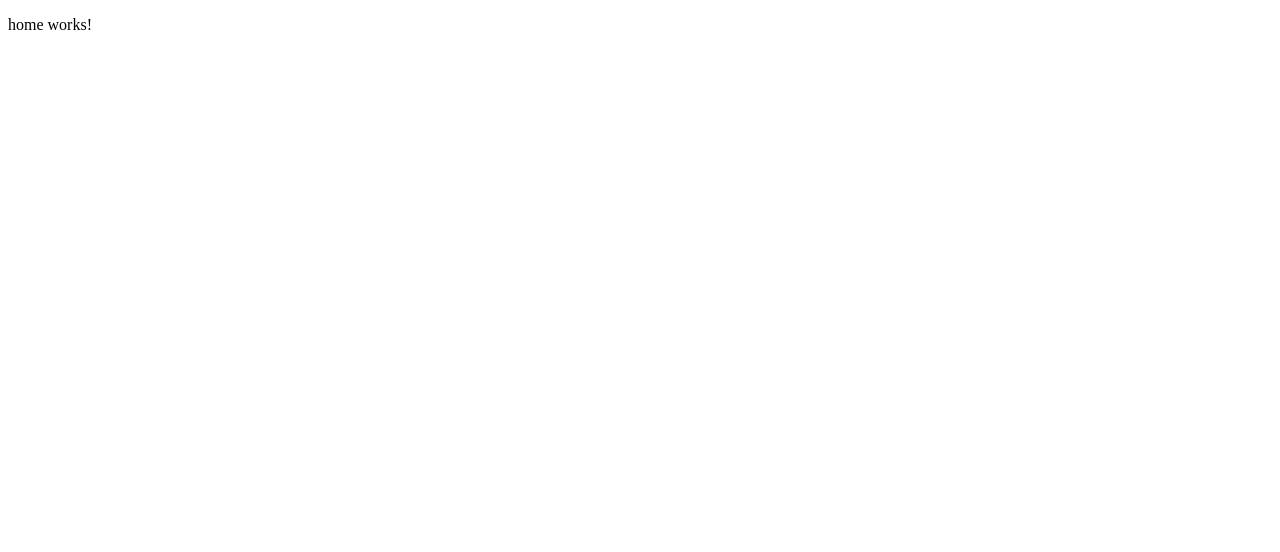
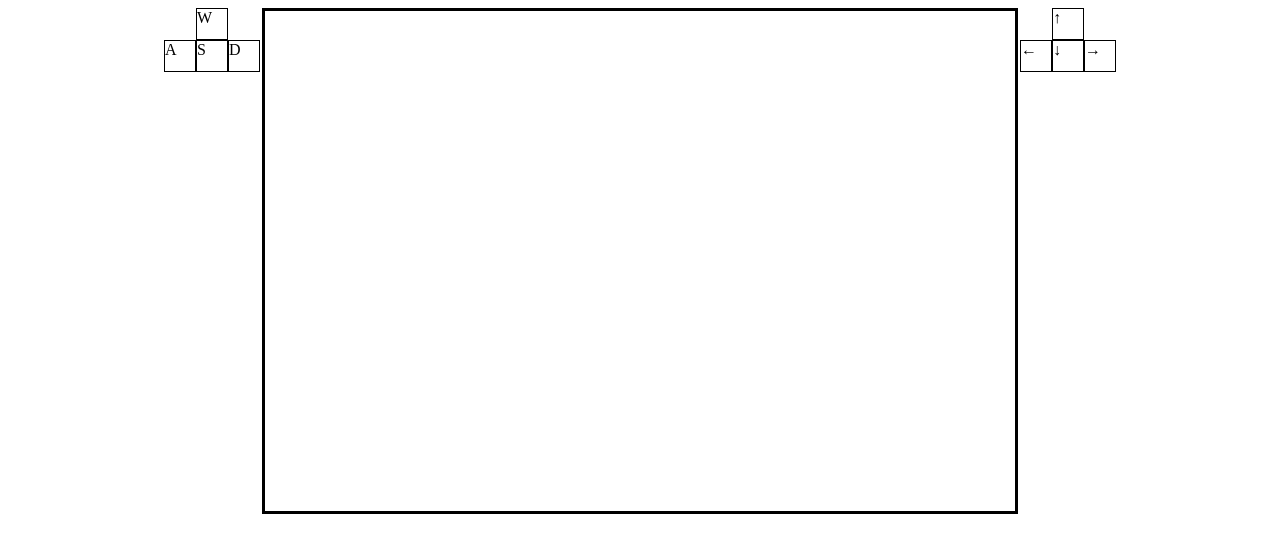
Before and after one commit to alunos8a/doce-e-salgado, an Angular app: page /game in a window 1280 px wide. Shown: the top 552 px of the page. Built offline with nearby package versions, Linux system fonts and the light colour scheme.

Commit message:
Feature: movimento no eixo X - inicio

```diff
--- a/src/app/app-routing.module.ts
+++ b/src/app/app-routing.module.ts
@@ -1,10 +1,14 @@
-import { HomeComponent } from './home/home.component';
 import { NgModule } from '@angular/core';
 import { RouterModule, Routes } from '@angular/router';
 
+import { HomeComponent } from './home/home.component';
+
 const routes: Routes = [
   {path: '', component: HomeComponent},
-  {path: 'game', component: HomeComponent},
+  {
+    path: 'game',
+    loadChildren: () => import('./game/game.module').then(m => m.GameModule)
+  },
 ];
 
 @NgModule({
--- a/src/app/app.module.ts
+++ b/src/app/app.module.ts
@@ -4,13 +4,11 @@ import { BrowserModule } from '@angular/platform-browser';
 import { AppRoutingModule } from './app-routing.module';
 import { AppComponent } from './app.component';
 import { HomeComponent } from './home/home.component';
-import { GameComponent } from './game/game.component';
 
 @NgModule({
   declarations: [
     AppComponent,
     HomeComponent,
-    GameComponent
   ],
   imports: [
     BrowserModule,
--- a/src/app/game/game.component.html
+++ /dev/null
@@ -1 +0,0 @@
-<p>game works!</p>
--- a/src/app/game/game.component.ts
+++ /dev/null
@@ -1,15 +0,0 @@
-import { Component, OnInit } from '@angular/core';
-
-@Component({
-  selector: 'app-game',
-  templateUrl: './game.component.html',
-  styleUrls: ['./game.component.css']
-})
-export class GameComponent implements OnInit {
-
-  constructor() { }
-
-  ngOnInit(): void {
-  }
-
-}
--- /dev/null
+++ b/src/app/game/game/game.component.css
@@ -0,0 +1,28 @@
+.container {
+  width: 100%;
+  height: 100%;
+  display: flex;
+  justify-content: center;
+}
+
+.info {
+  width: 100px;
+  height: 100%;
+  display: flex;
+  flex-direction: column;
+}
+
+.teclado {
+  display: flex;
+  justify-content: center;
+}
+.tecla {
+  width: 30px;
+  height: 30px;
+  align-items: center;
+  border: solid 0.5px;
+}
+
+.canvas {
+  border: solid;
+}
--- /dev/null
+++ b/src/app/game/game/game.component.html
@@ -0,0 +1,33 @@
+<div class="container">
+    <div class="info">
+      <div class="teclas">
+        <div class="teclado">
+          <div class="tecla">W</div>
+        </div>
+
+        <div class="teclado">
+          <div class="tecla">A</div>
+          <div class="tecla">S</div>
+          <div class="tecla">D</div>
+        </div>
+      </div>
+    </div>
+
+    <div class="game">
+      <canvas #game class="canvas" width="750" height="500"></canvas>
+    </div>
+
+    <div class="info">
+      <div class="teclas">
+        <div class="teclado">
+          <div class="tecla">&uarr;</div>
+        </div>
+
+        <div class="teclado">
+          <div class="tecla">&larr;</div>
+          <div class="tecla">&darr;</div>
+          <div class="tecla">&rarr;</div>
+        </div>
+      </div>
+    </div>
+  </div>
--- /dev/null
+++ b/src/app/game/game/game.component.ts
@@ -0,0 +1,80 @@
+import { MOVEMENT_KEYS, DIRECTIONS } from './../settings';
+import { Component, ElementRef, HostListener, OnInit, ViewChild } from '@angular/core';
+import { Player } from '../models';
+import { PLAYER_DIMENSION, VELOCITY } from '../settings';
+
+type MovementKeys = {
+  [key: string]: Function;
+}
+
+@Component({
+  selector: 'app-game',
+  templateUrl: './game.component.html',
+  styleUrls: ['./game.component.css']
+})
+export class GameComponent implements OnInit {
+  @HostListener('body:keydown', ['$event']) onKeyDown = (e: any) => {
+    let key = e.key.toLowerCase();
+    this.move(key)
+  }
+
+  @ViewChild('game', {static: true})
+  private game: ElementRef<HTMLCanvasElement> = {} as ElementRef;
+  private context: any;
+
+  player1 = {player: 1} as Player;
+  player2 = {player: 2} as Player;
+
+  movementKeysPlayer1: MovementKeys = {
+    a: () => {this.setPositionX(this.player1, 'left')},
+    d: () => {this.setPositionX(this.player1, 'right')},
+  }
+  movementKeysPlayer2: MovementKeys = {
+    arrowleft: () => {this.setPositionX(this.player2, 'left')},
+    arrowright: () => {this.setPositionX(this.player2, 'right')},
+  }
+
+  constructor() { }
+
+  ngOnInit(): void {
+    this.context = this.game.nativeElement.getContext('2d');
+    this.start();
+  }
+
+  start() {
+    let maxX = this.game.nativeElement.width - PLAYER_DIMENSION.width;
+    let maxY = this.game.nativeElement.height - PLAYER_DIMENSION.width;
+    this.player1.position = {x: Math.floor(Math.random() * maxX), y: Math.floor(Math.random() * maxY)};
+    this.player2.position = {x: Math.floor(Math.random() * maxX), y: Math.floor(Math.random() * maxY)};
+  }
+
+  async move(key: string) {
+    if (key in this.movementKeysPlayer1) {
+      this.player1.lastKeyPress = key;
+      this.movementKeysPlayer1[key]();
+    } else if (key in this.movementKeysPlayer2) {
+      this.player2.lastKeyPress = key;
+      this.movementKeysPlayer2[key]();
+    }
+  }
+
+  setPositionX(player: Player, direction: string){
+    if (direction == 'right') {
+      player.position.x += VELOCITY;
+    } else {
+      player.position.x -= VELOCITY;
+    }
+    console.log(player.player, player.lastKeyPress, player.position);
+    this.draw()
+  }
+
+  draw() {
+    this.context.clearRect(0, 0, this.game.nativeElement.width, this.game.nativeElement.height);
+
+    this.context.fillStyle = "rgb(200,0,0)";
+    this.context.fillRect(this.player1.position.x, this.player1.position.y, PLAYER_DIMENSION.width, PLAYER_DIMENSION.height);
+
+    this.context.fillStyle = "rgba(0, 0, 200, 0.5)";
+    this.context.fillRect(this.player2.position.x, this.player2.position.y,  PLAYER_DIMENSION.width, PLAYER_DIMENSION.height);
+  }
+}
--- /dev/null
+++ b/src/app/game/models.ts
@@ -0,0 +1,15 @@
+export interface Position {
+  x: number;
+  y: number;
+}
+
+export interface Player {
+  name: string;
+  player: number;
+  type: number;
+  direction: string;
+  lastKeyPress: string;
+  life: number;
+  extraLife: number;
+  position: Position;
+}
--- /dev/null
+++ b/src/app/game/settings.ts
@@ -0,0 +1,7 @@
+export const VELOCITY = 1;
+export const PLAYER_DIMENSION = {width: 40, height: 100};
+export const DIRECTIONS = ['right', 'left'];
+export const MOVEMENT_KEYS = {
+  player1: ['a', 's', 'd', 'w'],
+  player2: ['arrowup','arrowleft', 'arrowright','arrowdown']
+};
```
Also changed, not shown: src/app/game/game-routing.module.ts (added, +13 -0 lines), src/app/game/game.module.ts (added, +17 -0 lines), src/app/game/game.component.css (deleted), 2 other files (tests, documents, lock files or other folders).
